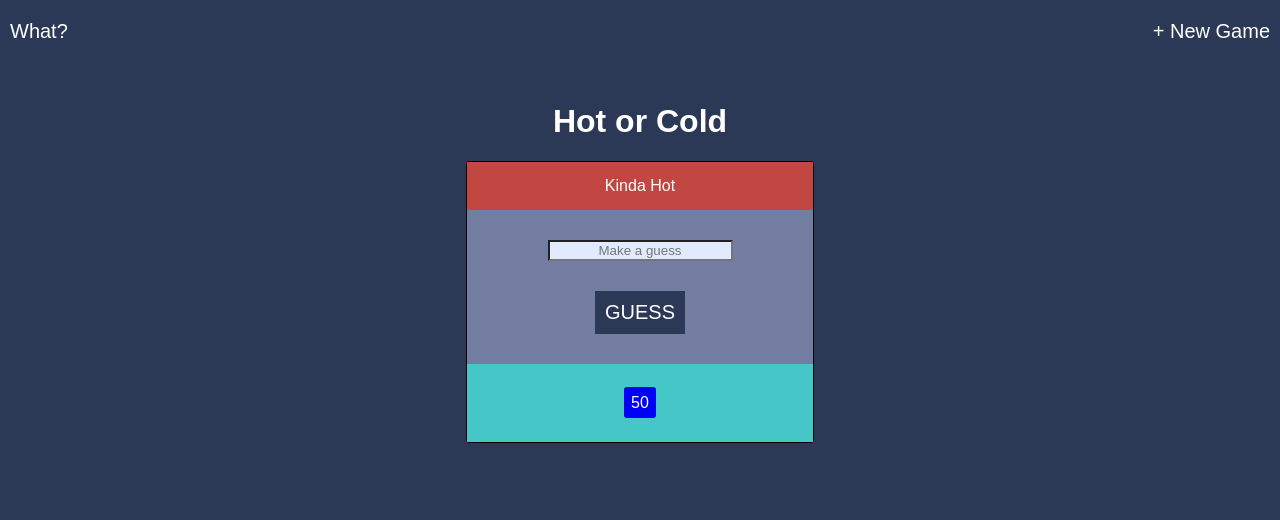
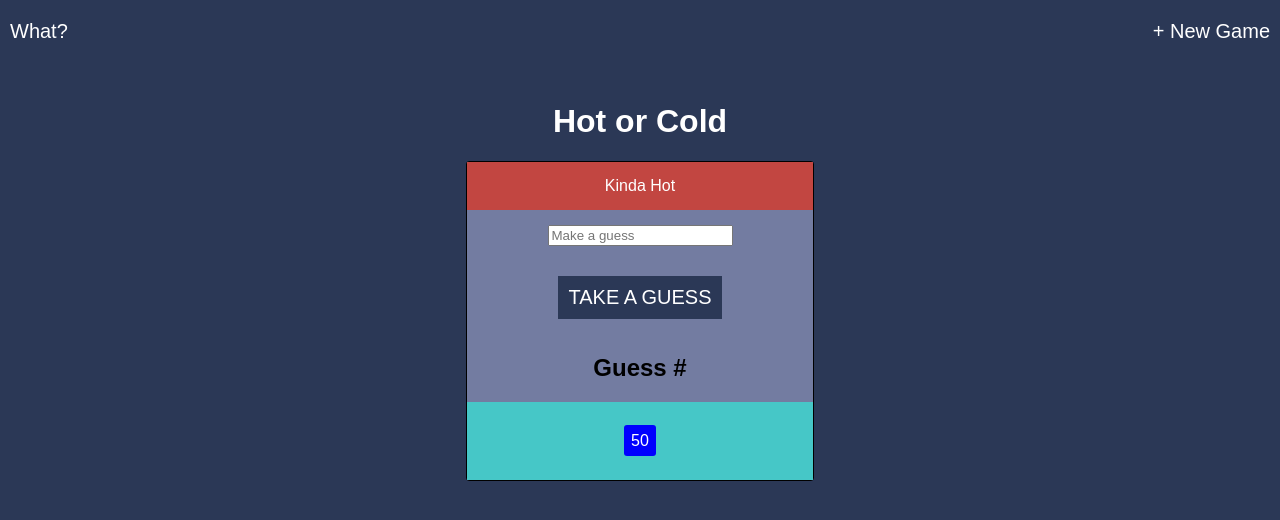
Before and after one commit to joncancode/hot-or-cold, a React (Create React App) app: page / in a window 1280 px wide. Shown: the top 520 px of the page. Built offline with nearby package versions, Linux system fonts and the light colour scheme.

Commit message:
setting up buttons

```diff
--- a/src/App.css
+++ b/src/App.css
@@ -26,3 +26,12 @@
 body {
   background-color:  #2B3856;
 }
+
+.guess-box {
+    background-color: #737CA1;
+    max-width: 27%;
+    margin: 0 auto;
+
+    border-radius: 3px;
+    border: solid black 1px;
+}
--- a/src/App.js
+++ b/src/App.js
@@ -1,15 +1,61 @@
 import React, { Component } from 'react';
-import Header from './components/Header'
-import GuessBox from './components/GuessBox'
-import logo from './logo.svg';
+
+import Header from './components/Header';
+import GuessResponse from './components/GuessResponse';
+import GuessInput from './components/GuessInput';
+import NumberOfGuesses from './components/NumberOfGuesses';
+import PastGuesses from './components/PastGuesses';
+
 import './App.css';
 
 class App extends Component {
+  constructor() {
+    super();
+    this.state = {
+      numberInput: '',
+      listOfGuesses: [
+        // ...this.state.athleteInfo,
+        // { name: this.state.nameInput, time: this.state.timeInput }
+      ],
+      gameState: 'start'
+    };
+  }
+
+  resetGame() {
+    this.setState({
+      //listOfGuesses: [],
+      gameState: 'start'
+    });
+  }
+
+  // onSubmit = e => {
+  //     e.preventDefault();
+  //     console.log('no spread', this.state.athleteInfo);
+  //     console.log('spread op', ...this.state.athleteInfo);
+  //     this.setState({
+  //       athleteInfo: [
+  //         ...this.state.athleteInfo,
+  //         { name: this.state.nameInput, time: this.state.timeInput }
+  //       ],
+  //       nameInput: '',
+  //       timeInput: ''
+  //     });
+  //   };
+
   render() {
+
+    console.log(GuessInput)
     return (
+
       <div className="App">
-        <Header/>
-          <GuessBox/>
+        <Header />
+
+        <div className="guess-box">
+          <GuessResponse />
+          <GuessInput />
+          <NumberOfGuesses />
+          <PastGuesses />
+        </div>
       </div>
     );
   }
--- a/src/components/GuessBox.css
+++ /dev/null
@@ -1,8 +0,0 @@
-.guess-box {
-    background-color: #737CA1;
-    max-width: 27%;
-    margin: 0 auto;
-
-    border-radius: 3px;
-    border: solid black 1px;
-}
--- a/src/components/GuessBox.js
+++ /dev/null
@@ -1,22 +0,0 @@
-import React, { Component } from 'react';
-import GuessResponse from './GuessResponse'
-import GuessInput from './GuessInput'
-import PastGuesses from './PastGuesses'
-
-
-import './GuessBox.css';
-
-
-class GuessBox extends Component {
-    render() {
-        return (
-            <div className = "guess-box">
-            	<GuessResponse/>
-		        <GuessInput/>
-		       	<PastGuesses/>
-            </div>
-    );
-    }
-}
-
-export default GuessBox;
--- a/src/components/GuessInput.css
+++ b/src/components/GuessInput.css
@@ -1,6 +1,6 @@
 .guess-input {
 
-    padding: 30px;
+    padding: 15px;
 
 }
 
--- a/src/components/GuessInput.js
+++ b/src/components/GuessInput.js
@@ -1,20 +1,22 @@
-import React, { Component } from 'react';
+import React from 'react';
 
 import './GuessInput.css';
 
-
-class GuessInput extends Component {
-    render() {
-        return (
-            <div className="guess-input">
-
-                    <input type = "text" placeholder = "Make a guess" />
-                    <br/>
-                    <button type="submit" value="Submit"> GUESS </button>
-
-            </div>
-    );
-    }
+export default function GuessInput(props) {
+  return (
+    <form className="guess-input">
+      <input
+        type="number"
+        name="numberInput"
+        placeholder="Make a guess"
+        //onChange={this.props.onChangeValue}
+        //value={this.props.numberInput}
+        required
+      />
+      <br />
+      <button type="submit" value="Submit">
+        {' '}TAKE A GUESS{' '}
+      </button>
+    </form>
+  );
 }
-
-export default GuessInput;
--- a/src/components/GuessResponse.js
+++ b/src/components/GuessResponse.js
@@ -1,16 +1,11 @@
-import React, { Component } from 'react';
+import React from 'react';
 
 import './GuessResponse.css';
 
-
-class GuessResponse extends Component {
-    render() {
-        return (
-            <div className="guess-response">
-                <p>Kinda Hot</p>
-            </div>
-    );
-    }
+export default function GuessResponse(props) {
+  return (
+    <div className="guess-response">
+      <p>Kinda Hot</p>
+    </div>
+  );
 }
-
-export default GuessResponse;
--- /dev/null
+++ b/src/components/NumberOfGuesses.css
@@ -0,0 +1,3 @@
+.number-of-guesses {
+
+}
--- /dev/null
+++ b/src/components/NumberOfGuesses.js
@@ -0,0 +1,16 @@
+import React from 'react';
+
+import './NumberOfGuesses.css';
+
+export default function NumberOfGuesses(props) {
+  return (
+    <div className="number-of-guesses">
+      <h2>
+        Guess # {props.listOfGuesses}{' '}
+      </h2>
+    </div>
+  );
+}
+
+
+   //  Guess # {this.props.guessNumber}{' '}
--- a/src/components/PastGuesses.js
+++ b/src/components/PastGuesses.js
@@ -1,16 +1,11 @@
-import React, { Component } from 'react';
+import React from 'react';
 
 import './PastGuesses.css';
 
-
-class GuessInput extends Component {
-    render() {
-        return (
-            <div className="past-guesses">
-                <span className="past-numbers">50</span>
-            </div>
-    );
-    }
+export default function PastGuesses(props) {
+  return (
+    <div className="past-guesses">
+      <span className="past-numbers">50</span>
+    </div>
+  );
 }
-
-export default GuessInput;
```
Also changed, not shown: src/components/Header.js (+3 -8 lines).
